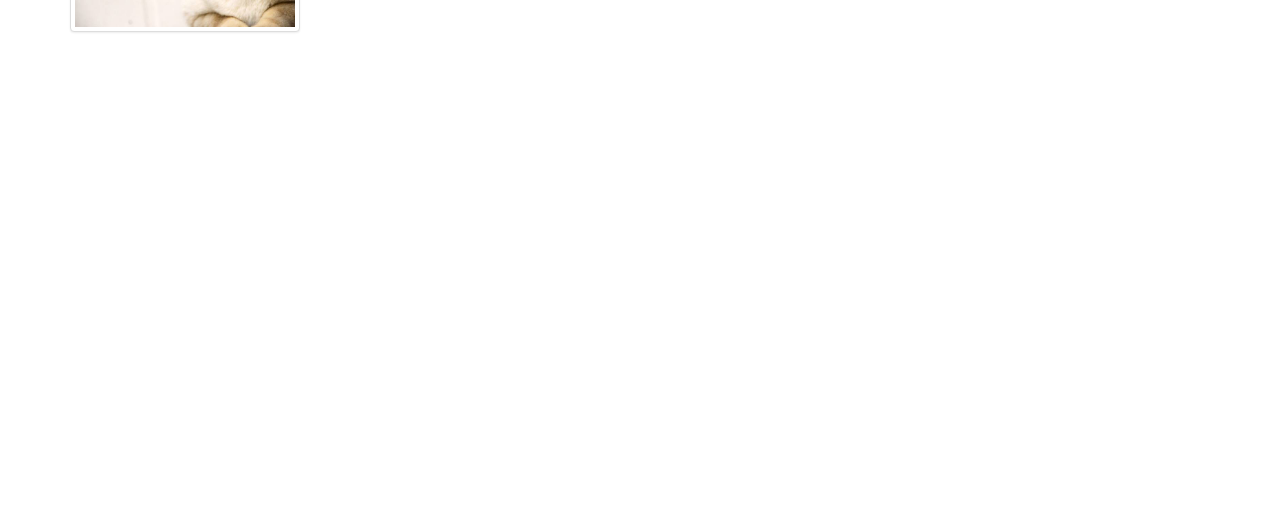
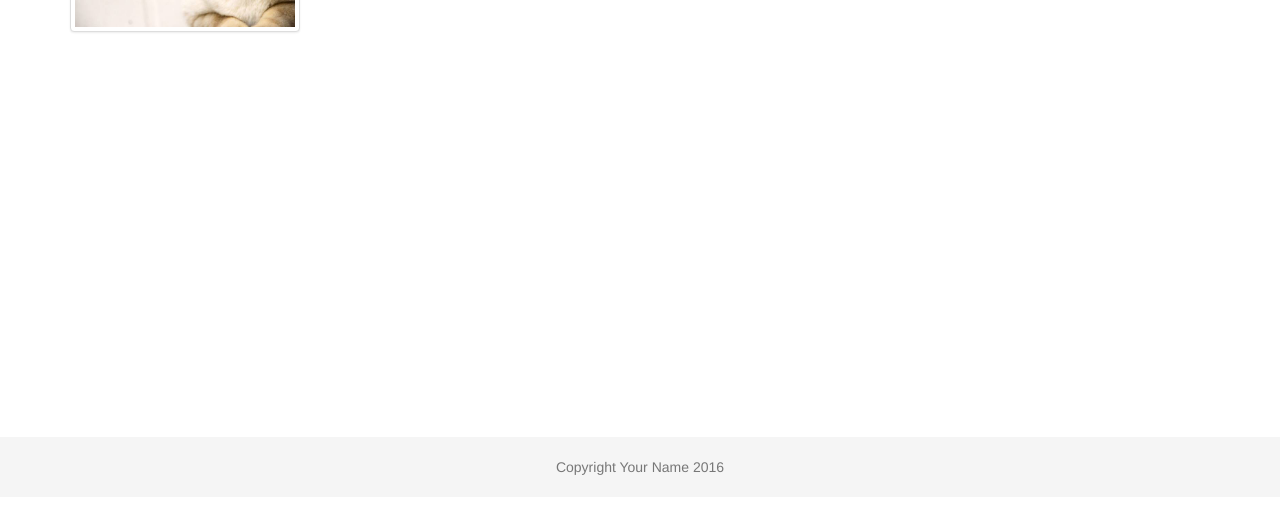
Before and after one commit to paulrld/Bootstrap-Portfolio, a plain HTML site: page index.html in a window 1280 px wide. Shown: the part 303-816 px from the top of the page. Drawn offline with nearby package versions, Linux system fonts and the light colour scheme.

Commit message:
Added sticky footer

```diff
--- a/assets/css/style.css
+++ b/assets/css/style.css
@@ -13,6 +13,27 @@ body {
  */
 
  body {
-  min-height: 2000px;
+  /* min-height: 2000px; */
   padding-top: 90px;
 }
+
+/* Sticky footer styles
+-------------------------------------------------- */
+html {
+  position: relative;
+  min-height: 100%;
+}
+body {
+  /* Margin bottom by footer height */
+  margin-bottom: 60px;
+}
+.footer {
+  position: absolute;
+  bottom: 0;
+  width: 100%;
+  /* Set the fixed height of the footer here */
+  height: 60px;
+  background-color: #f5f5f5;
+  text-align: center;
+  padding-top:20px;
+}
--- a/index.html
+++ b/index.html
@@ -103,5 +103,10 @@
   </div>
 </div>
 
+<footer class="footer">
+  <div class="container">
+    <p class="text-muted">Copyright Your Name 2016</p>
+  </div>
+</footer>
 </body>
 </html>
```
Also changed, not shown: contact.html (+6 -1 lines), portfolio.html (+5 -0 lines).
